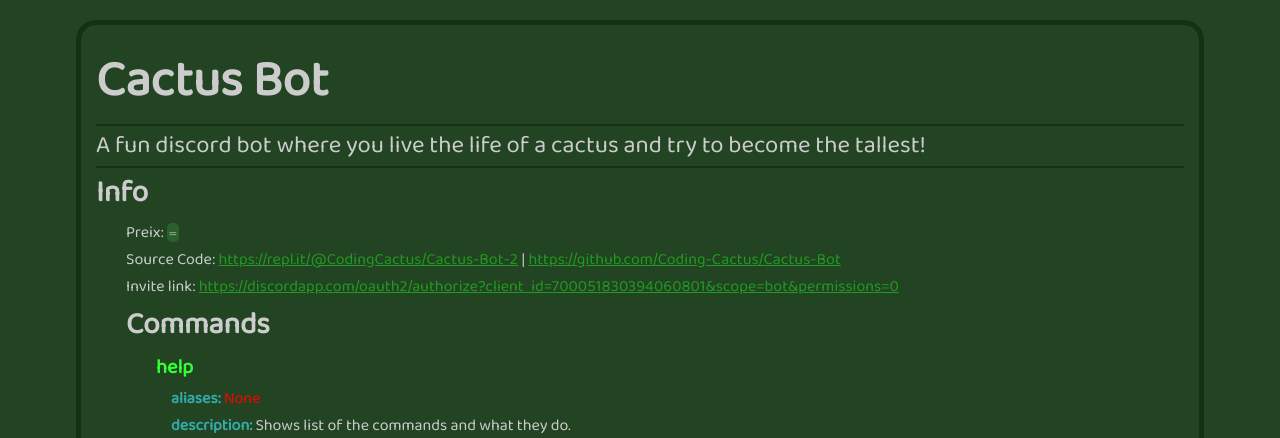
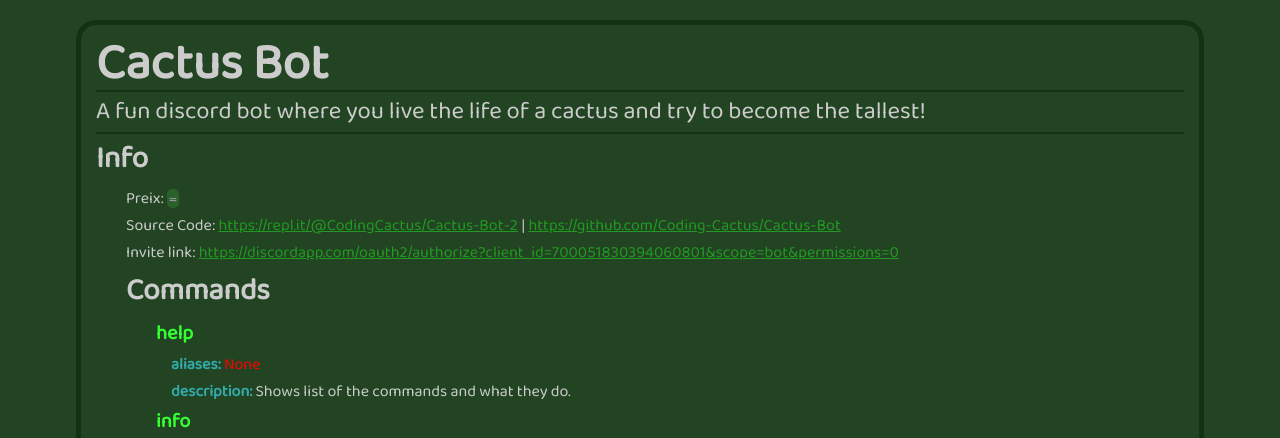
Before and after one commit to Coding-Cactus/Cactus-Bot, a Flask app: page / in a window 1280 px wide. Shown: the top 438 px of the page. Run offline with Flask 2, Linux system fonts and the light colour scheme.

Commit message:
fixed spacing on h1

```diff
--- a/static/style.css
+++ b/static/style.css
@@ -16,6 +16,7 @@
 }
 
 h1 {
+	line-height: 50px;
 	font-size: 50px;
 	margin: 0;
 	border-bottom: 2px solid #131;
```
Also changed, not shown: 1 other file.
